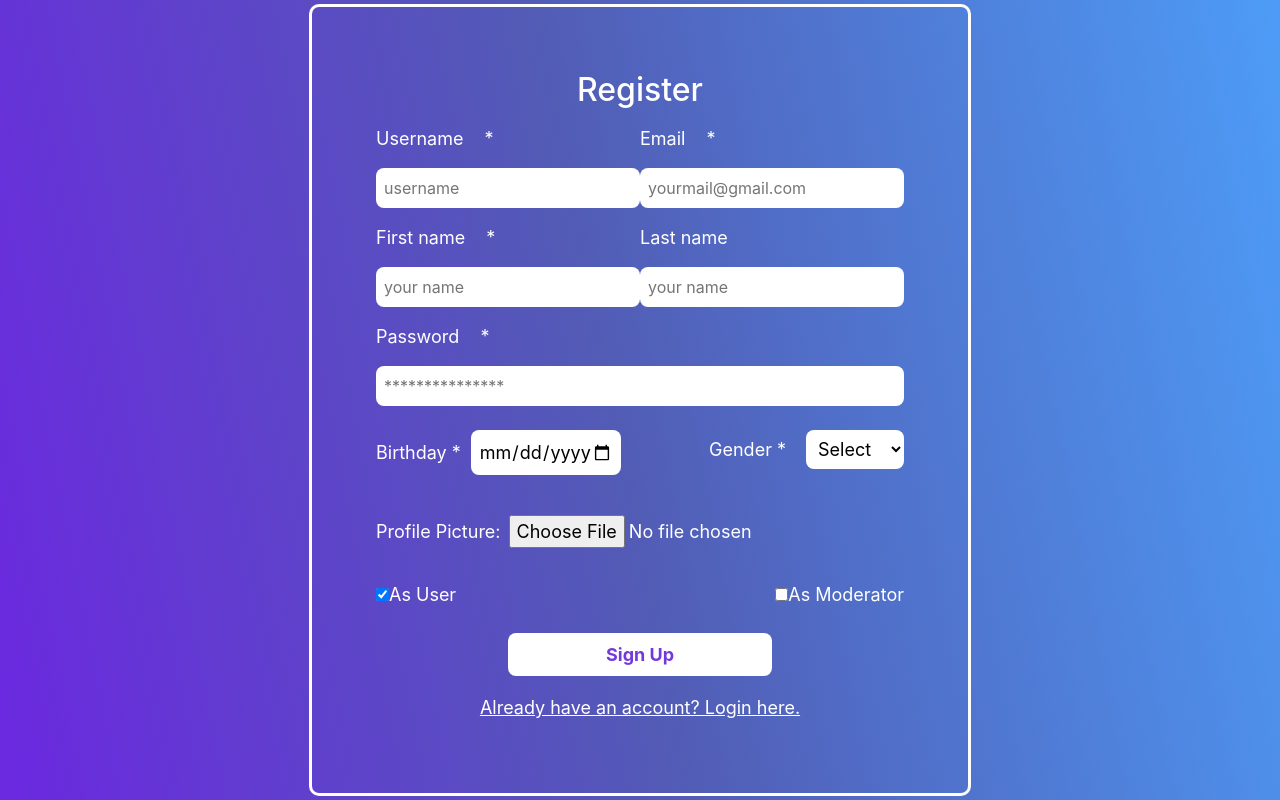
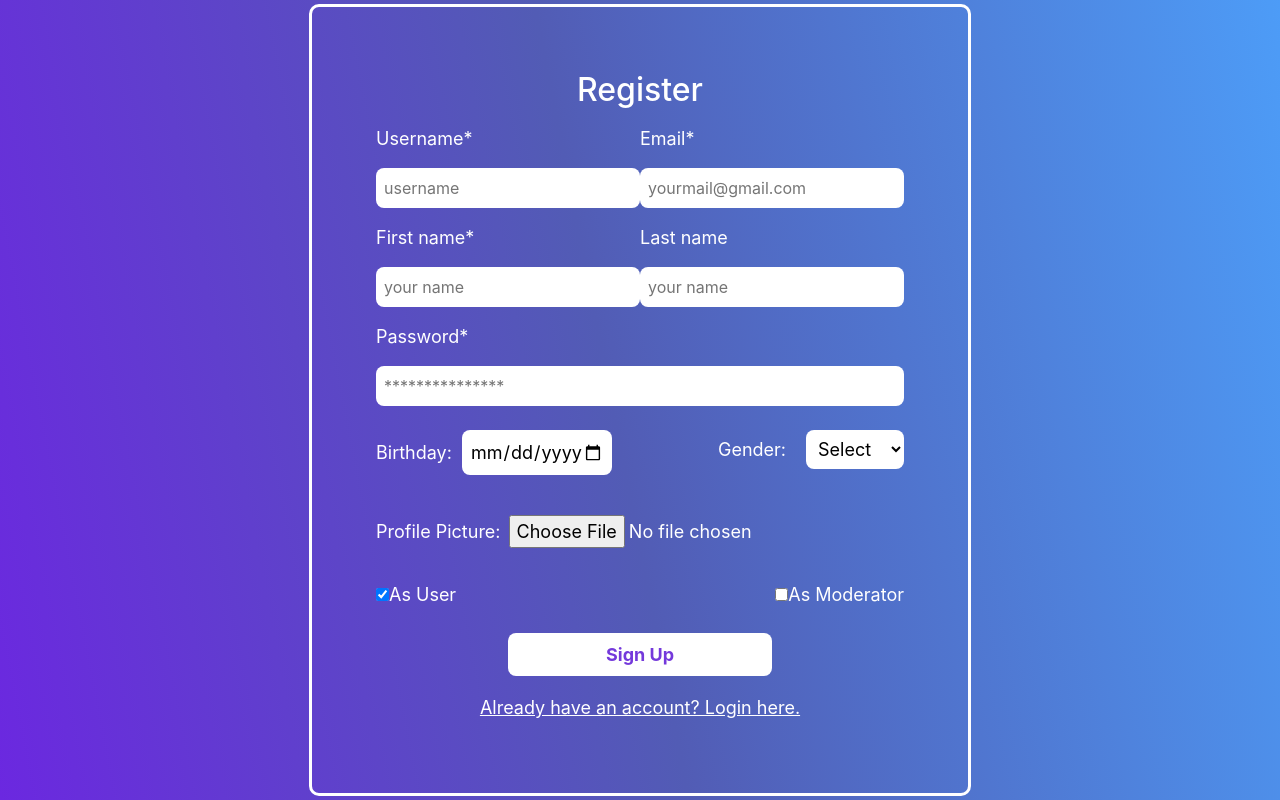
Before and after one commit to dipit099/FictionProfile-Database_Project, a React (Create React App) app in the folder Fiction Profile/client/: page /register in a window 1280 px wide. Built offline with nearby package versions, Linux system fonts and the light colour scheme.

Commit message:
profile pic optional added

```diff
--- a/Fiction Profile/client/src/login/Register.js
+++ b/Fiction Profile/client/src/login/Register.js
@@ -32,7 +32,7 @@ function Register(props) {
         console.log(birthdate);
         console.log(role);
         console.log(profilePicture);
-        if (!userName || !pass || !email || !gender || !birthdate) {
+        if (!userName || !pass || !email || !firstName) {
             // Show warning if required fields are empty
             alert("Please fillup all Mandatory fields");
             return;
@@ -60,10 +60,10 @@ function Register(props) {
                 console.log('User registered successfully');
                 alert("Registration successful");
                 // setProfilePicPath(data.profilePicPath);
-                navigate('/home');
+                navigate('/login');
             } else {
-                alert("Registration failed");
-                console.error('Error during registration:', data.error);
+                alert(data.error);
+                // console.error('Error during registration:', data.error);
             }
         } catch (error) {
             console.error('Error during sending register data:', error.message);
@@ -99,17 +99,17 @@ function Register(props) {
                 <form className="register-form" onSubmit={handleSubmit}>
                     <div style={{ display: 'flex', justifyContent: "space-between" }}>
                         <div>
-                        <label htmlFor="userName">Username <span>*</span></label>
+                            <label htmlFor="userName">Username*</label>
                             <input value={userName} name="userName" onChange={(e) => setUserName(e.target.value)} id="userName" placeholder="username" />
                         </div>
                         <div>
-                        <label htmlFor="email">Email <span>*</span></label>
+                            <label htmlFor="email">Email*</label>
                             <input value={email} onChange={(e) => setEmail(e.target.value)} type="email" placeholder="yourmail@gmail.com" id="email" name="email" />
                         </div>
                     </div>
                     <div style={{ display: 'flex', justifyContent: "space-between" }}>
                         <div >
-                        <label htmlFor="firstName">First name <span>*</span></label>
+                            <label htmlFor="firstName">First name*</label>
                             <input value={firstName} name="firstName" onChange={(e) => setFirstName(e.target.value)} id="firstName" placeholder="your name" />
                         </div>
                         <div>
@@ -117,8 +117,7 @@ function Register(props) {
                             <input value={lastName} name="lastName" onChange={(e) => setLastName(e.target.value)} id="lastName" placeholder="your name" />
                         </div>
                     </div>
-
-                <label htmlFor="password">Password <span>*</span></label>
+                    <label htmlFor="password">Password*</label>
                     <input value={pass} onChange={(e) => setPass(e.target.value)} type="password" placeholder="***************" id="password" name="password" />
 
                 </form>
@@ -127,7 +126,7 @@ function Register(props) {
                 <div style={{ display: 'flex', justifyContent: "space-between" }}>
                     <div>
                         <label >
-                        Birthday *
+                            Birthday:
                             <input
                                 style={{ marginLeft: '10px', width: '150px', marginRight: '10px' }}
                                 type="date"
@@ -137,7 +136,7 @@ function Register(props) {
                         </label>
                     </div>
                     <div>
-                    <label>Gender *
+                        <label>Gender:
                             <select value={gender} onChange={handleGenderChange}>
                                 <option value="">Select</option>
                                 <option value="male">Male</option>
```
Also changed, not shown: 1 other file (tests, documents, lock files or other folders). Lines whose indentation alone changed are shown as unchanged.
